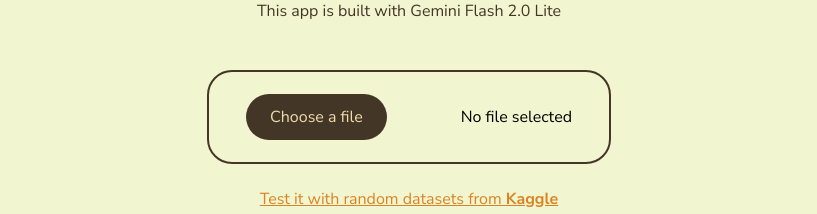
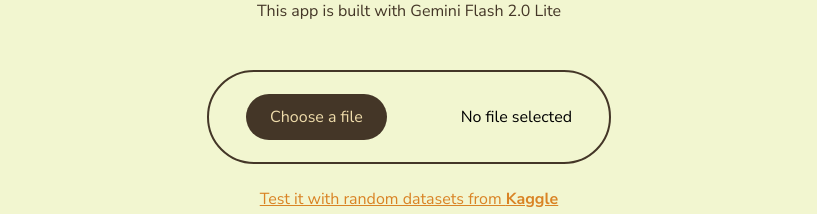
Before and after one commit to ElmikoTheNiceFella/graph-my-csv-frontend, a React (Vite) app: page / in a window 1280 px wide. Shown: the part 319-533 px from the top of the page, without its empty margins (231-1048 px from the left). Built offline with nearby package versions, Linux system fonts and the light colour scheme; a web font is replaced by a local one.

Commit message:
fix: improved file upload border radius

```diff
--- a/src/App.css
+++ b/src/App.css
@@ -47,7 +47,7 @@
 #upload-button {
   margin-top: 24px;
   border: 2px solid var(--dark);
-  border-radius: 25px;
+  border-radius: 999px;
   width: 400px;
   height: 90px;
   display: flex;
```
